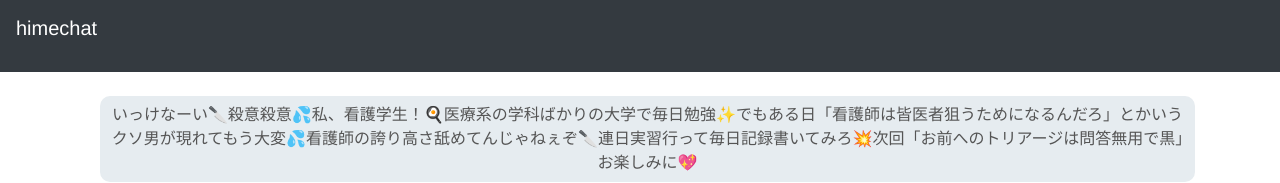
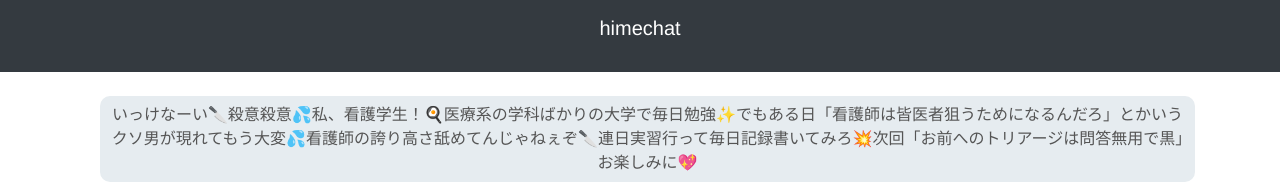
Before and after one commit to gyozabu/himechat, a Vue app in the folder front/: page / in a window 1280 px wide. Shown: the top 183 px of the page. Built offline with nearby package versions, Linux system fonts and the light colour scheme.

Commit message:
ロゴを中央にしました

```diff
--- a/front/src/components/HelloWorld.vue
+++ b/front/src/components/HelloWorld.vue
@@ -1,7 +1,7 @@
 <template>
   <div class="pb-5">
     <nav class="navbar navbar-dark bg-dark">
-      <div class="navbar-brand"><p>himechat</p></div>
+      <div class="navbar-brand mx-auto"><p>himechat</p></div>
     </nav>
     <div class="container">
 
```
